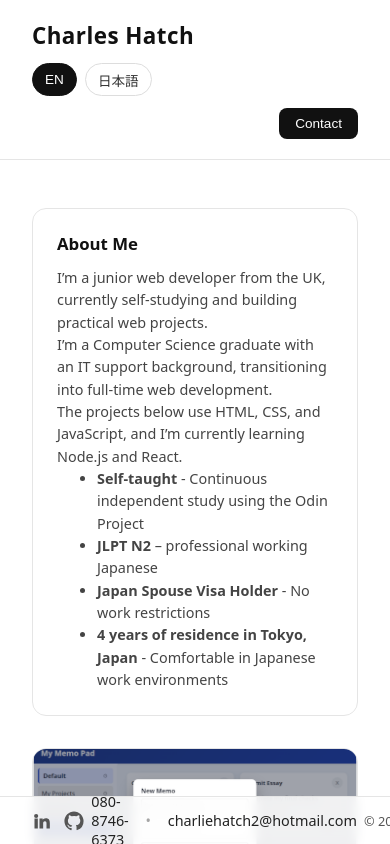
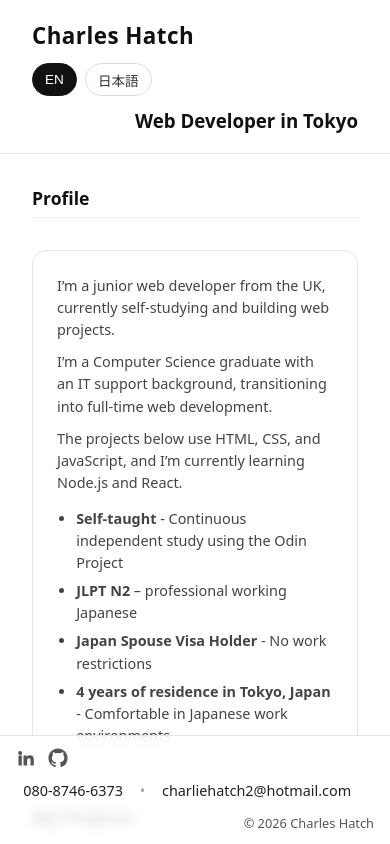
Before and after one commit to charles-hatch/portfolio, a website built with Vite: page index.html in a window 390 px wide. Built offline with nearby package versions, Linux system fonts and the light colour scheme.

Commit message:
configured layout and subheadings

```diff
--- a/index.html
+++ b/index.html
@@ -19,19 +19,22 @@
         </nav>
 
         <div class="header-right">
-          <button id="contact-btn" class="contact-btn">Contact</button>
+          <h3>Web Developer in Tokyo</h3>
         </div>
       </header>
 
       <main class="card-grid">
+        <section class="section-header">
+          <h2 class="section-title">Profile</h2>
+        </section>
         <!-- Introduction -->
         <article class="card intro-card">
           <div class="card-content">
-            <h2 class="card-title">About Me</h2>
+            <!-- <h2 class="card-title">Profile</h2> -->
             <div class="card-description">
               <p>
                 I’m a junior web developer from the UK, currently self-studying
-                and building practical web projects.
+                and building web projects.
               </p>
               <p>
                 I’m a Computer Science graduate with an IT support background,
@@ -63,6 +66,10 @@
           </div>
         </article>
 
+        <section class="section-header">
+          <h2 class="section-title">My Projects</h2>
+        </section>
+
         <!-- Project 1 -->
         <article class="card project-card">
           <a
@@ -72,7 +79,7 @@
             rel="noopener noreferrer"
           >
             <div class="card-image">
-              <img src="/src/img/project-img1.png" alt="Memo App preview" />
+              <img src="/img/project-img1.png" alt="Memo App preview" />
             </div>
 
             <div class="card-content">
@@ -96,13 +103,16 @@
             rel="noopener noreferrer"
           >
             <div class="card-image">
-              <div class="image-placeholder">Project Preview</div>
+              <img
+                src="/img/project-img2.png"
+                alt="Directions Game App preview"
+              />
             </div>
             <div class="card-content">
-              <h2 class="card-title">Weather Dashboard</h2>
+              <h2 class="card-title">Directions Game</h2>
               <p class="card-description">
-                A dashboard-style layout displaying weather data with a focus on
-                spacing, typography, and mobile-first design decisions.
+                An in-browser game intended to be used in the classroom to teach
+                Japanese elementary school students English.
               </p>
             </div>
           </a>
@@ -117,13 +127,13 @@
             rel="noopener noreferrer"
           >
             <div class="card-image">
-              <div class="image-placeholder">Project Preview</div>
+              <img src="/img/project-img3.png" alt="Other Projects preview" />
             </div>
             <div class="card-content">
               <h2 class="card-title">Other Projects</h2>
               <p class="card-description">
-                A curated collection of smaller experiments and learning
-                projects, including layout tests, UI components, and JavaScript
+                A collection of smaller experiments and learning projects,
+                including layout tests, an in-browser Kanji game, and JavaScript
                 exercises.
               </p>
             </div>
@@ -183,3 +193,8 @@
 
 <!-- npm run dev -->
 <!-- when page is stable, do language toggle and use browser default -->
+<!-- Clicking on a project should open a new page/tab etc. with a short description about the project,
+ as well as two links - github and pages links. This could be a popup or a new page I like the way
+ Dylan does it so lets copy him
+ https://dylansimon.dev/dsa
+ -->
--- a/src/style.css
+++ b/src/style.css
@@ -51,16 +51,15 @@ body {
   border-bottom: 1px solid #e5e5e5;
 }
 
-/* Header title */
+/* Title */
 .site-title {
   font-size: 1.4rem;
   font-weight: 600;
   letter-spacing: 0.02em;
-  color: #111;
   white-space: nowrap;
 }
 
-/* Language buttons */
+/* Language switcher */
 .header-center {
   display: flex;
   justify-content: center;
@@ -106,8 +105,8 @@ body {
   color: #fff;
   cursor: pointer;
   transition:
-    transform 0.15s ease,
-    opacity 0.15s ease;
+    opacity 0.15s ease,
+    transform 0.15s ease;
 }
 
 .contact-btn:hover {
@@ -136,15 +135,31 @@ body {
    ========================================================= */
 
 .card-grid {
-  padding: 3rem 2rem;
   max-width: 1100px;
   margin: 0 auto;
+  padding: 3rem 2rem;
 
   display: grid;
   grid-template-columns: repeat(auto-fit, minmax(320px, 1fr));
   gap: 2rem;
+  padding-top: 2rem;
 }
 
+/* Section header (e.g. "My Projects") */
+.section-header {
+  grid-column: 1 / -1;
+}
+
+.section-title {
+  font-size: 1.1rem;
+  font-weight: 600;
+  padding-bottom: 0.4rem;
+  border-bottom: 1px solid #eee;
+}
+
+.section-header:first-of-type {
+  margin-top: 0;
+}
 /* =========================================================
    5. Cards
    ========================================================= */
@@ -160,7 +175,7 @@ body {
   min-height: 280px;
 }
 
-/* Intro card */
+/* Intro card spans full width */
 .intro-card {
   grid-column: 1 / -1;
 }
@@ -183,7 +198,6 @@ body {
   display: flex;
   align-items: center;
   justify-content: center;
-
   font-size: 0.85rem;
   color: #777;
 }
@@ -203,7 +217,7 @@ body {
 }
 
 .card-link {
-  color: #111;
+  color: inherit;
   text-decoration: none;
 }
 
@@ -217,7 +231,21 @@ body {
   color: #444;
 }
 
-/* Card hover */
+/* Text flow inside descriptions */
+.card-description p + p {
+  margin-top: 0.6rem;
+}
+
+.card-description ul {
+  margin-top: 0.8rem;
+  padding-left: 1.2rem;
+}
+
+.card-description li + li {
+  margin-top: 0.35rem;
+}
+
+/* Project card hover */
 .project-card {
   transition:
     transform 0.2s ease,
@@ -231,6 +259,11 @@ body {
   border-color: #ccc;
 }
 
+.project-card:hover .card-title {
+  text-decoration: underline;
+}
+
+/* Optional wrapper to make entire card clickable */
 .project-link {
   display: flex;
   flex-direction: column;
@@ -268,6 +301,11 @@ body {
   gap: 0.75rem;
 }
 
+.footer-right {
+  white-space: nowrap;
+}
+
+/* Social icons */
 .social-link {
   display: inline-flex;
   width: 20px;
@@ -285,32 +323,11 @@ body {
   color: #111;
 }
 
-.footer-right {
-  white-space: nowrap;
-}
-
-.contact-link {
-  display: inline-flex;
-  align-items: center;
-  gap: 0.6rem;
-
-  font-size: 0.9rem;
-  color: #222;
-  text-decoration: none;
-
-  padding: 0.4rem 0.6rem;
-  border-radius: 8px;
-
-  transition:
-    background 0.15s ease,
-    color 0.15s ease,
-    transform 0.15s ease;
-}
+/* Inline contact (phone · email) */
 .contact-inline {
   display: inline-flex;
   align-items: center;
   gap: 0.6rem;
-
   font-size: 0.9rem;
   color: #222;
 }
@@ -318,10 +335,8 @@ body {
 .contact-link {
   color: inherit;
   text-decoration: none;
-
   padding: 0.35rem 0.45rem;
   border-radius: 6px;
-
   transition:
     background 0.15s ease,
     color 0.15s ease;
@@ -336,3 +351,18 @@ body {
   opacity: 0.4;
   user-select: none;
 }
+
+/* Footer – mobile */
+@media (max-width: 640px) {
+  .site-footer {
+    flex-wrap: wrap;
+    height: auto;
+    gap: 0.5rem;
+    padding: 0.75rem 1rem;
+  }
+
+  .footer-right {
+    width: 100%;
+    text-align: right;
+  }
+}
```
Also changed, not shown: public/img/project-img1.png (renamed from src/img/project-img1.png), public/img/project-img2.png (added), public/img/project-img3.png (added).
